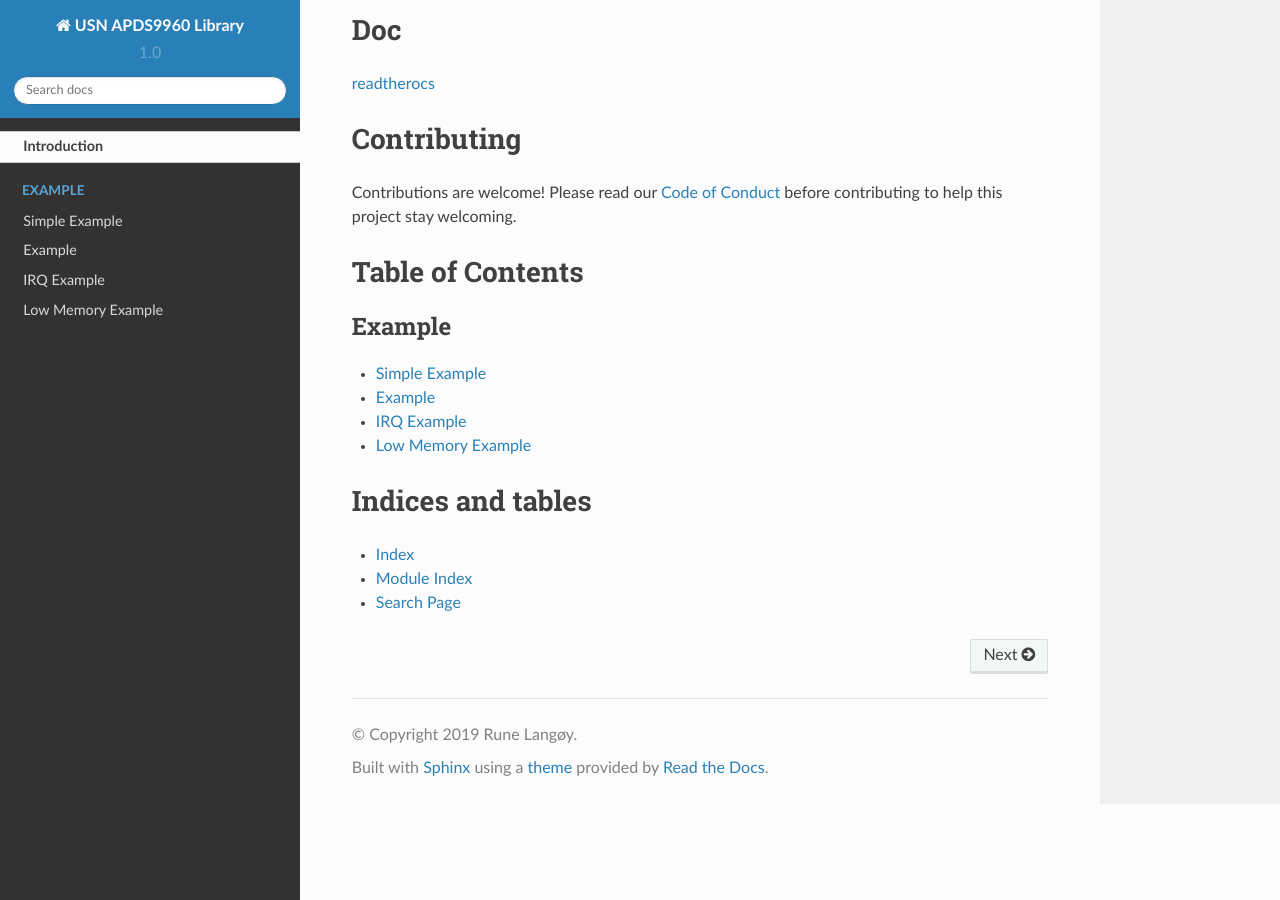
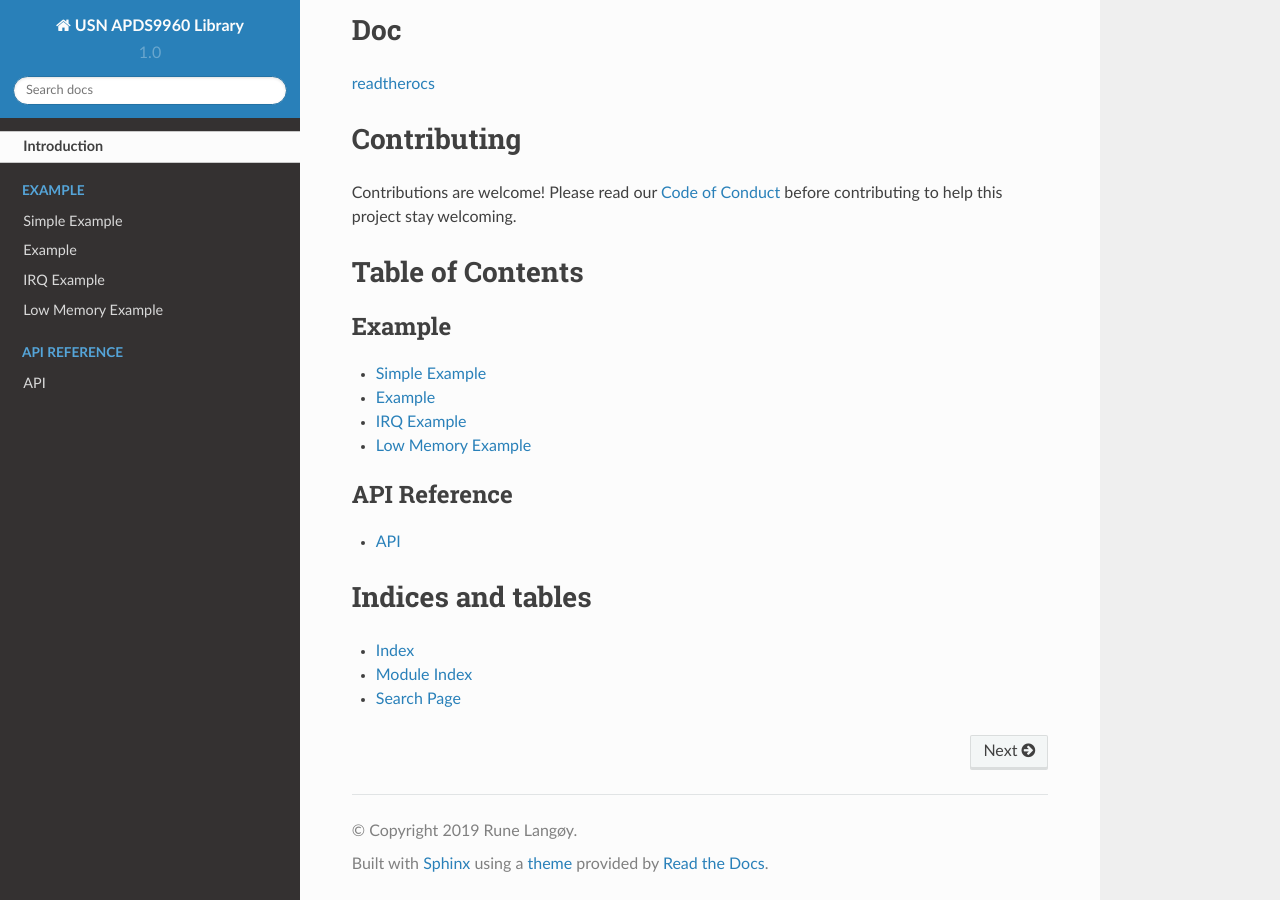
Before and after one commit to rlangoy/uPy_APDS9960, a Sphinx documentation site: the page built from docs/index.rst, in a window 1280 px wide and 900 px high, scrolled down 1384 px. Built offline with Sphinx 7.4.7 and the Read the Docs theme 2.0.0, drawn with Linux system fonts in a browser that asks for light colours; some of the changed lines change nothing that is shown.

Commit message:
Doc Uopdate

```diff
--- a/docs/api.rst
+++ b/docs/api.rst
@@ -1,9 +1,11 @@
 
 .. If you created a package, create one automodule per module in the package.
+API
+---
 
-.. automodule:: APDS9960
+.. automodule:: upy_apds9960.apds9960
    :members:
 
 
-.. automodule:: APDS9960LITE
+.. automodule:: upy_apds9960.apds9960lite
    :members:
--- a/docs/conf.py
+++ b/docs/conf.py
@@ -3,7 +3,7 @@
 import os
 import sys
 
-sys.path.insert(0, os.path.abspath('../uPy_APDS9960/'))
+sys.path.insert(0, os.path.abspath('..'))
 #sys.path.insert(0, os.path.abspath('..'))
 
 # -- General configuration ------------------------------------------------
```
